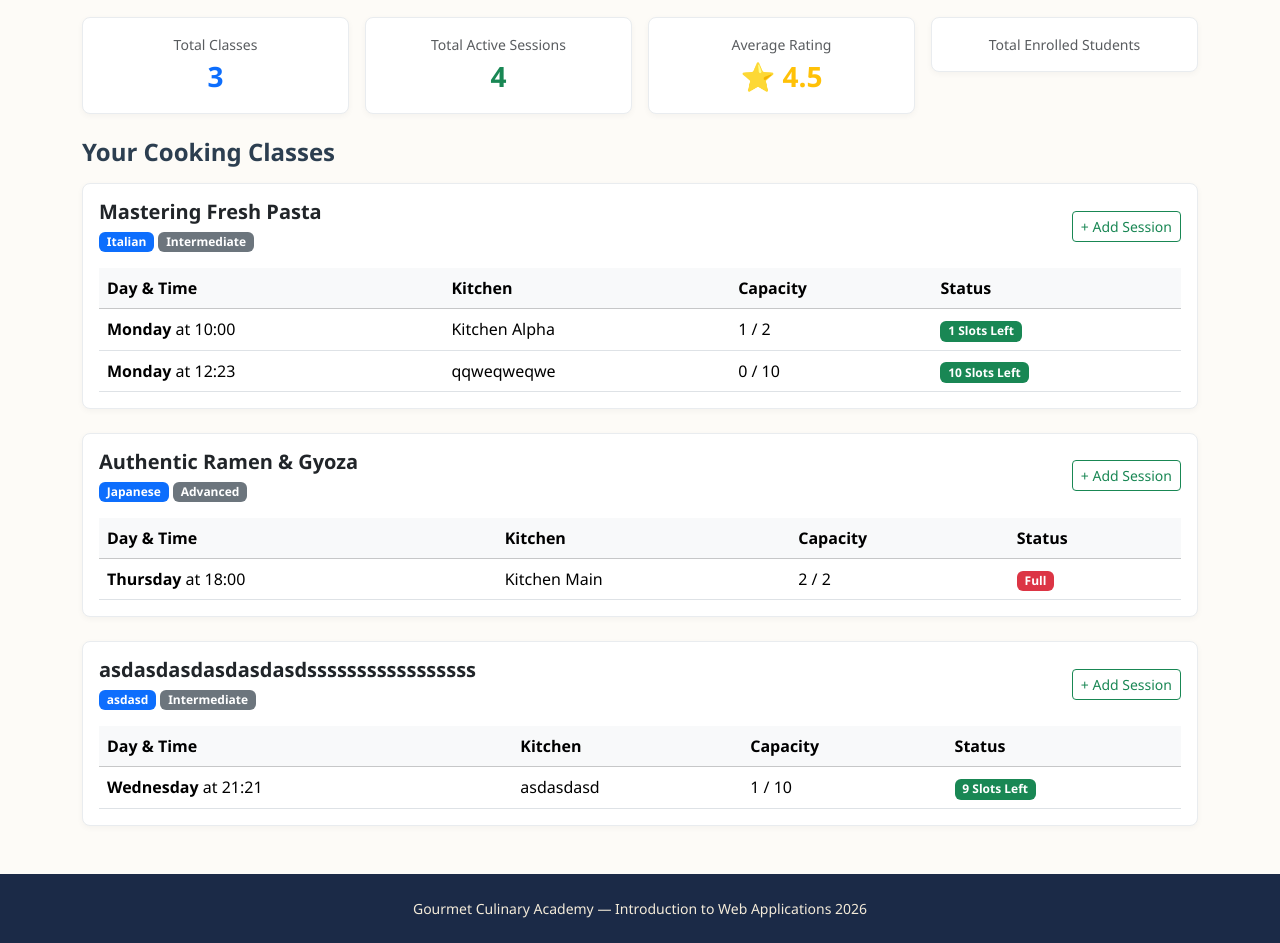
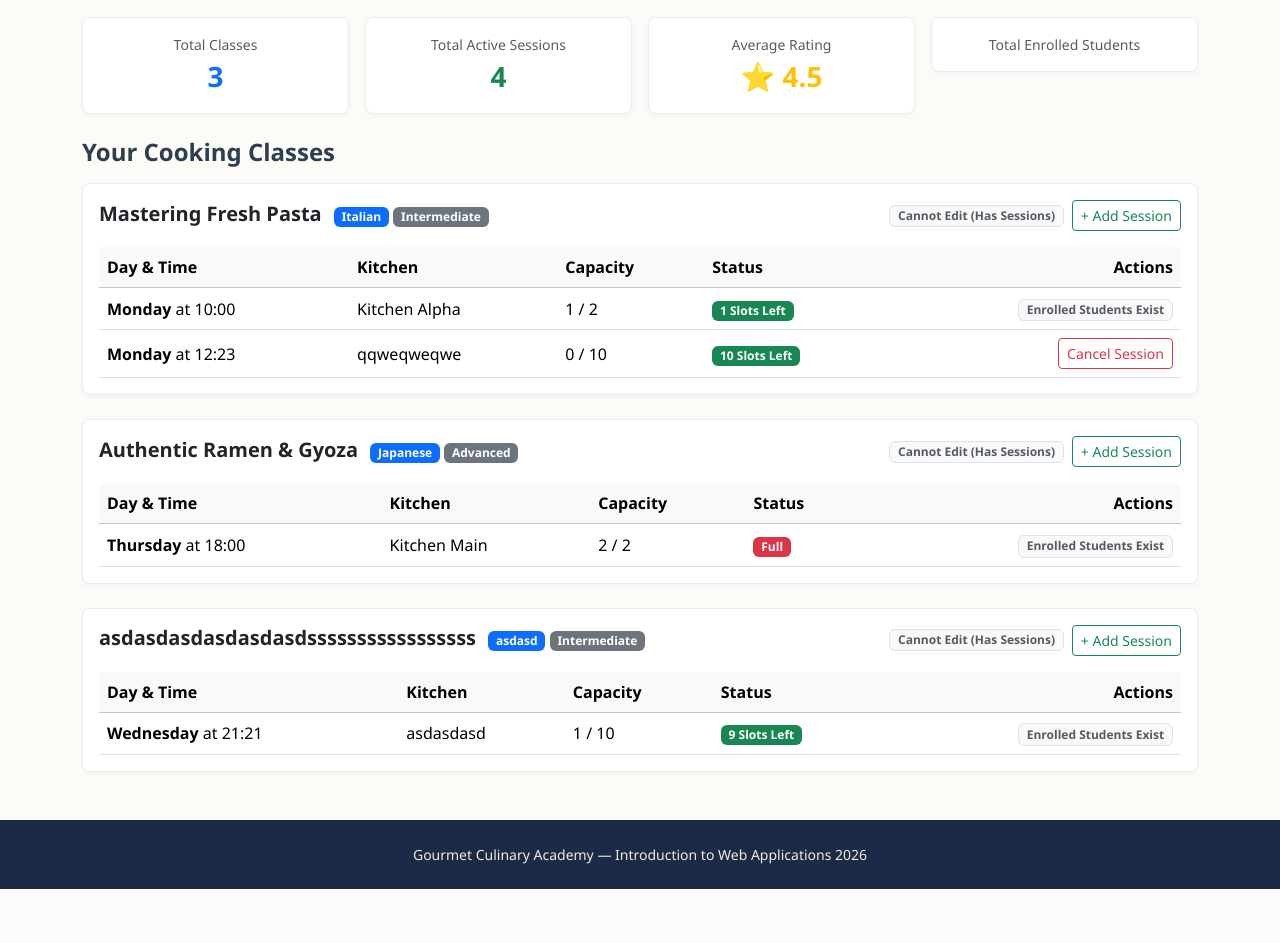
Before and after one commit to MujoGultekin/Cooking_School, a Flask app: page /manager/dashboard in a window 1280 px wide. Shown: the part 133-1076 px from the top of the page. After the commit the page ends 1022 px from the top, so only its background shows below. Run offline with Flask 3, Linux system fonts and the light colour scheme; a user stored in the database is signed in; data comes from the database, SQL or seed files in the repository; both versions use the stored data as it was after the commit.

Commit message:
+addded editing class, cancelling session logic

```diff
--- a/dao/class_dao.py
+++ b/dao/class_dao.py
@@ -39,7 +39,6 @@ def get_class_by_id(class_id):
         close_db(conn)
         return None, []
 
-    # Kurse ait seansları ve kayıtlı/kalan kontenjan sayılarını getir
     cursor.execute("""
         SELECT s.*,
                COUNT(e.id) AS enrolled_count,
@@ -62,7 +61,7 @@ def get_class_by_id(class_id):
     return class_data, sessions
 
 def get_manager_classes(manager_id):
-    """Yöneticinin açtığı kursları ve bu kurslara ait seans detaylarını getirir."""
+    """Yöneticinin açtığı kursları, seanslarını ve düzenlenme durumlarını getirir."""
     conn = get_db()
     cursor = conn.cursor()
 
@@ -81,7 +80,15 @@ def get_manager_classes(manager_id):
             GROUP BY s.id
         """, (c["id"],))
         sessions = cursor.fetchall()
-        manager_data.append({"class": c, "sessions": sessions})
+
+        # Dersi düzenleyip düzenleyemeyeceğini kontrol et
+        can_edit = len(sessions) == 0
+
+        manager_data.append({
+            "class": c,
+            "sessions": sessions,
+            "can_edit": can_edit
+        })
 
     close_db(conn)
     return manager_data
@@ -102,25 +109,51 @@ def create_cooking_class(manager_id, title, cuisine, difficulty, duration, dieta
         close_db(conn)
         return False, f"Failed to create class: {str(e)}"
 
-def create_class_session(
-    class_id, day_of_week, start_time, kitchen_name, max_capacity=10
-):
+def can_edit_class(class_id):
+    """Dersin henüz hiç seansı yoksa True döner (Düzenlenebilir)."""
+    conn = get_db()
+    cursor = conn.cursor()
+    cursor.execute("SELECT COUNT(*) as count FROM class_sessions WHERE class_id = ?", (class_id,))
+    count = cursor.fetchone()["count"]
+    close_db(conn)
+    return count == 0
+
+def update_cooking_class(class_id, title, cuisine, difficulty, duration, dietary_category, chef_name, ingredients, description):
+    """Ders bilgilerini günceller. Seansı varsa güncellenmez."""
+    if not can_edit_class(class_id):
+        return False, "Cannot edit class because class sessions have already been scheduled for it."
+
+    conn = get_db()
+    cursor = conn.cursor()
+    try:
+        cursor.execute("""
+            UPDATE cooking_classes
+            SET title = ?, cuisine = ?, difficulty = ?, duration = ?,
+                dietary_category = ?, chef_name = ?, ingredients = ?, description = ?
+            WHERE id = ?
+        """, (title, cuisine, difficulty, duration, dietary_category, chef_name, ingredients, description, class_id))
+        conn.commit()
+        close_db(conn)
+        return True, "Class updated successfully!"
+    except Exception as e:
+        close_db(conn)
+        return False, f"Failed to update class: {str(e)}"
+
+def create_class_session(class_id, day_of_week, start_time, kitchen_name, max_capacity=10):
     """Kursa yeni seans ekler. Mutfak, gün ve saat çakışmasını kontrol eder."""
     conn = get_db()
     cursor = conn.cursor()
     try:
-        # Metinleri temizle ve standart hale getir (küçük harf + baştaki/sondaki boşlukları kes)
         clean_kitchen = kitchen_name.strip()
         clean_day = day_of_week.strip()
         clean_time = start_time.strip()
 
-        # 1. ÇAKIŞMA KONTROLÜ (NOCASE ile büyük/küçük harf duyarsız kontrol)
         cursor.execute(
             """
             SELECT id FROM class_sessions
             WHERE LOWER(TRIM(kitchen_name)) = LOWER(?)
               AND LOWER(TRIM(day_of_week)) = LOWER(?)
-              AND TRIM(start_time) = TRIM(?)
+              AND SUBSTR(TRIM(start_time), 1, 5) = SUBSTR(TRIM(?), 1, 5)
         """,
             (clean_kitchen, clean_day, clean_time),
         )
@@ -130,10 +163,9 @@ def create_class_session(
             close_db(conn)
             return (
                 False,
-                f"The kitchen '{clean_kitchen}' is already booked on {clean_day} at {clean_time}.",
+                f"The kitchen '{clean_kitchen}' is already booked on {clean_day} at {clean_time[:5]}.",
             )
 
-        # 2. Çakışma yoksa yeni seansı ekle
         cursor.execute(
             """
             INSERT INTO class_sessions (class_id, day_of_week, start_time, kitchen_name, max_capacity)
@@ -149,3 +181,29 @@ def create_class_session(
     except Exception as e:
         close_db(conn)
         return False, f"Failed to add session: {str(e)}"
+
+def delete_class_session(session_id):
+    """Seansı siler/iptal eder. Ancak kaydolmuş öğrenci varsa engel olur."""
+    conn = get_db()
+    cursor = conn.cursor()
+
+    try:
+        # Seansa kayıtlı öğrenci sayısını kontrol et
+        cursor.execute("SELECT COUNT(*) as count FROM enrollments WHERE session_id = ?", (session_id,))
+        enrolled_count = cursor.fetchone()["count"]
+
+        if enrolled_count > 0:
+            close_db(conn)
+            return False, "Cannot delete or modify session because students have already enrolled in it."
+
+        # Öğrenci yoksa seansı ve varsa bekleme listesini temizle
+        cursor.execute("DELETE FROM waiting_list WHERE session_id = ?", (session_id,))
+        cursor.execute("DELETE FROM class_sessions WHERE id = ?", (session_id,))
+
+        conn.commit()
+        close_db(conn)
+        return True, "Session cancelled successfully!"
+
+    except Exception as e:
+        close_db(conn)
+        return False, f"Failed to cancel session: {str(e)}"
--- a/routes/manager_routes.py
+++ b/routes/manager_routes.py
@@ -1,7 +1,15 @@
 from flask import Blueprint, flash, redirect, render_template, request, url_for
 from flask_login import current_user, login_required
 
-from dao.class_dao import create_cooking_class, create_class_session, get_manager_classes
+from dao.class_dao import (
+    can_edit_class,
+    create_class_session,
+    create_cooking_class,
+    delete_class_session,
+    get_class_by_id,
+    get_manager_classes,
+    update_cooking_class,
+)
 from dao.image_dao import save_quest_image  # Görsel yükleme yardımcısı
 from dao.stats_dao import get_manager_statistics
 from utils import manager_required
@@ -67,7 +75,7 @@ def create_class():
             description=description,
             photo_1=photos[0],
             photo_2=photos[1],
-            photo_3=photos[2]
+            photo_3=photos[2],
         )
 
         flash(msg, "success" if ok else "danger")
@@ -75,6 +83,38 @@ def create_class():
             return redirect(url_for("manager.dashboard"))
 
     return render_template("manager/create_class.html")
+
+
+@manager_bp.route("/class/edit/<int:class_id>", methods=["GET", "POST"])
+def edit_class(class_id):
+    """Ders düzenleme rotası (yalnızca hiç seans açılmamışsa izin verir)."""
+    if not can_edit_class(class_id):
+        flash("You cannot edit this class because class sessions have already been scheduled for it.", "warning")
+        return redirect(url_for("manager.dashboard"))
+
+    class_data, _ = get_class_by_id(class_id)
+    if not class_data:
+        flash("Class not found.", "danger")
+        return redirect(url_for("manager.dashboard"))
+
+    if request.method == "POST":
+        title = request.form.get("title", "").strip()
+        cuisine = request.form.get("cuisine", "").strip()
+        difficulty = request.form.get("difficulty", "").strip()
+        duration = request.form.get("duration", type=int)
+        dietary_category = request.form.get("dietary_category", "").strip()
+        chef_name = request.form.get("chef_name", "").strip()
+        ingredients = request.form.get("ingredients", "").strip()
+        description = request.form.get("description", "").strip()
+
+        ok, msg = update_cooking_class(
+            class_id, title, cuisine, difficulty, duration, dietary_category, chef_name, ingredients, description
+        )
+        flash(msg, "success" if ok else "danger")
+        if ok:
+            return redirect(url_for("manager.dashboard"))
+
+    return render_template("manager/edit_class.html", class_data=class_data)
 
 
 @manager_bp.route("/session/create/<int:class_id>", methods=["GET", "POST"])
@@ -92,3 +132,11 @@ def create_session(class_id):
             return redirect(url_for("manager.dashboard"))
 
     return render_template("manager/create_session.html", class_id=class_id)
+
+
+@manager_bp.route("/session/delete/<int:session_id>", methods=["POST"])
+def cancel_session(session_id):
+    """Seansı iptal etme / silme rotası (yalnızca hiç kayıtlı öğrenci yoksa izin verir)."""
+    ok, msg = delete_class_session(session_id)
+    flash(msg, "success" if ok else "danger")
+    return redirect(url_for("manager.dashboard"))
--- a/templates/manager/dashboard.html
+++ b/templates/manager/dashboard.html
@@ -8,7 +8,7 @@
     <a href="{{ url_for('manager.create_class') }}" class="btn btn-primary">+ Create New Class</a>
 </header>
 
-<!-- İstatistik Paneli (Prova Finale Requirement) -->
+<!-- İstatistik Paneli -->
 <section class="row g-3 mb-4">
     <article class="col-md-3">
         <div class="card card-culinary p-3 text-center">
@@ -44,11 +44,21 @@
             <article class="card card-culinary mb-4 p-3">
                 <div class="d-flex justify-content-between align-items-center mb-3 flex-wrap gap-2">
                     <div>
-                        <h3 class="h5 fw-bold mb-1">{{ item.class.title }}</h3>
+                        <h3 class="h5 fw-bold mb-1 d-inline-block me-2">{{ item.class.title }}</h3>
                         <span class="badge bg-primary">{{ item.class.cuisine }}</span>
                         <span class="badge bg-secondary">{{ item.class.difficulty }}</span>
                     </div>
-                    <a href="{{ url_for('manager.create_session', class_id=item.class.id) }}" class="btn btn-sm btn-outline-success">+ Add Session</a>
+
+                    <div class="d-flex gap-2">
+                        <!-- KURAL 1: Seansı yoksa Edit butonu aktif, varsa engellenir -->
+                        {% if item.can_edit %}
+                            <a href="{{ url_for('manager.edit_class', class_id=item.class.id) }}" class="btn btn-sm btn-outline-primary">Edit Class</a>
+                        {% else %}
+                            <span class="badge bg-light text-muted border align-self-center">Cannot Edit (Has Sessions)</span>
+                        {% endif %}
+
+                        <a href="{{ url_for('manager.create_session', class_id=item.class.id) }}" class="btn btn-sm btn-outline-success">+ Add Session</a>
+                    </div>
                 </div>
 
                 <div class="table-responsive">
@@ -59,6 +69,7 @@
                                 <th>Kitchen</th>
                                 <th>Capacity</th>
                                 <th>Status</th>
+                                <th class="text-end">Actions</th>
                             </tr>
                         </thead>
                         <tbody>
@@ -74,10 +85,20 @@
                                             <span class="badge bg-success">{{ s.available_slots }} Slots Left</span>
                                         {% endif %}
                                     </td>
+                                    <td class="text-end">
+                                        <!-- KURAL 2: Kayıtlı öğrenci yoksa Cancel butonu aktif, varsa engellenir -->
+                                        {% if s.enrolled_count == 0 %}
+                                            <form action="{{ url_for('manager.cancel_session', session_id=s.id) }}" method="POST" class="d-inline">
+                                                <button type="submit" class="btn btn-sm btn-outline-danger" onclick="return confirm('Are you sure you want to cancel this session?')">Cancel Session</button>
+                                            </form>
+                                        {% else %}
+                                            <span class="badge bg-light text-muted border">Enrolled Students Exist</span>
+                                        {% endif %}
+                                    </td>
                                 </tr>
                             {% else %}
                                 <tr>
-                                    <td colspan="4" class="text-muted text-center py-2">No active sessions for this class yet.</td>
+                                    <td colspan="5" class="text-muted text-center py-2">No active sessions for this class yet.</td>
                                 </tr>
                             {% endfor %}
                         </tbody>
```
Also changed, not shown: templates/manager/edit_class.html (added, +72 -0 lines), culinary.db, static/uploads/WhatsApp_Image_2026-09-11_at_12.41.20_4_ed115f57.jpeg (added), static/uploads/WhatsApp_Image_2026-09-11_at_12.41.27_1_2d6cb5ed.jpeg (added), static/uploads/WhatsApp_Image_2026-09-11_at_12.41.27_e77d7495.jpeg (added).
